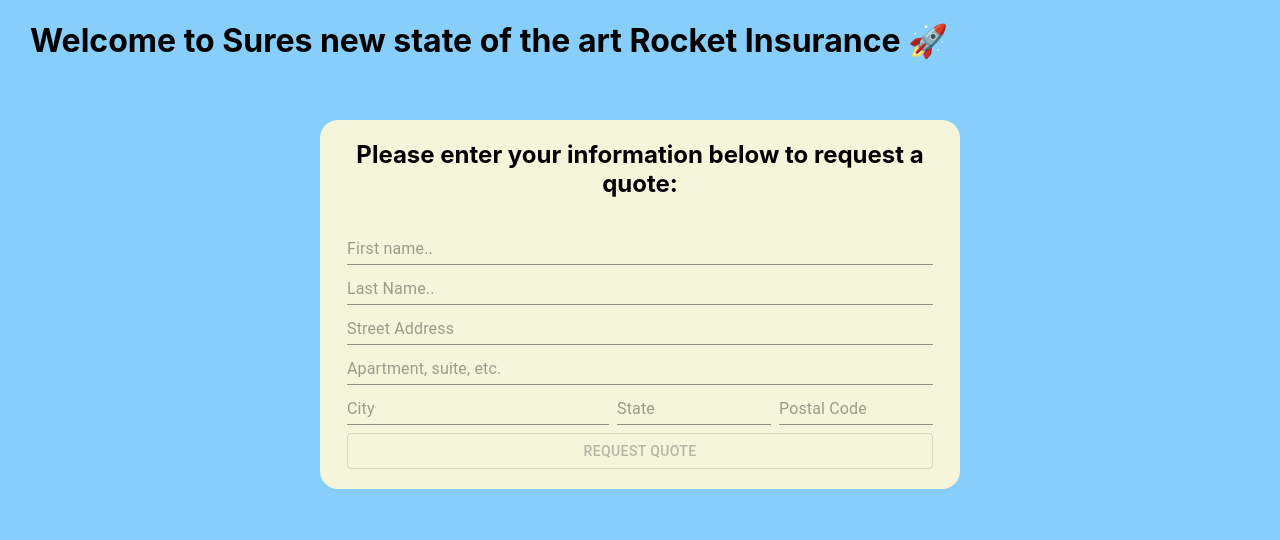
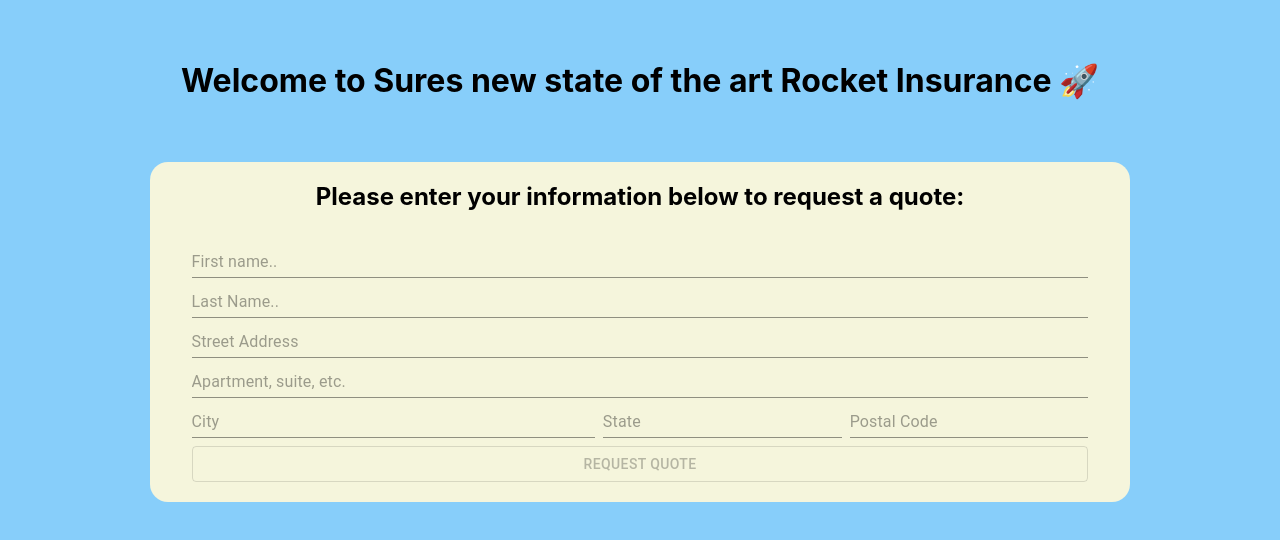
Before and after one commit to guizzettic/SureTakeHome, a React (Create React App) app: page / in a window 1280 px wide. Shown: the top 540 px of the page. Built offline with nearby package versions, Linux system fonts and the light colour scheme.

Commit message:
final comb through, fixed small bugs and cleaned up code

```diff
--- a/src/App.js
+++ b/src/App.js
@@ -5,18 +5,16 @@
 
 const useStyles = makeStyles({
   container: {
-    width: '50%',
+    width: '85%',
     margin: '0 auto',
-    paddingTop: 100,
+    paddingTop: 40,
   },
   pageTitle: {
-    position: 'absolute',
-    top: 0,
-    left: 30,
+    paddingBottom: 40,
+    textAlign: 'center',
   },
   body: {
     height: '100vh',
-    width: '100vw',
     backgroundColor: 'lightskyblue',
   },
 });
@@ -73,6 +71,7 @@
         <h1 className={classes.pageTitle}>
           Welcome to Sures new state of the art Rocket Insurance 🚀
         </h1>
+
         <UserInfoForm
           userInfo={userInfo}
           setUserInfo={setUserInfo}
--- a/src/QuoteInfo.js
+++ b/src/QuoteInfo.js
@@ -16,7 +16,6 @@
   },
   bodyContent: {
     background: '#F8F0E3',
-    margin: '-2px 0 2px 0 ',
   },
 });
 
--- a/src/components/UserInfoForm.js
+++ b/src/components/UserInfoForm.js
@@ -19,9 +19,11 @@
   formBody: {
     backgroundColor: 'beige',
     borderRadius: 18,
+    width: '90%',
+    margin: '0 auto',
   },
 });
-const UserInfoForm = ({ userInfo, setUserInfo, handleSubmit, policyInfo }) => {
+const UserInfoForm = ({ userInfo, setUserInfo, handleSubmit }) => {
   const [validForm, setValidForm] = useState(true);
   const classes = useStyles();
 
@@ -31,7 +33,7 @@
   }, [userInfo, setValidForm]);
 
   return (
-    <Grid xs={12} sm={12} lg={12} className={classes.formBody}>
+    <Grid xs={12} sm={10} md={7} lg={6} className={classes.formBody}>
       <h2 className={classes.title}>
         Please enter your information below to request a quote:
       </h2>
@@ -48,6 +50,7 @@
             fullWidth
             variant="standard"
             required
+            value={userInfo.first_name}
             helperText={
               !verifyName(userInfo.first_name) && 'Please enter full first name'
             }
```
